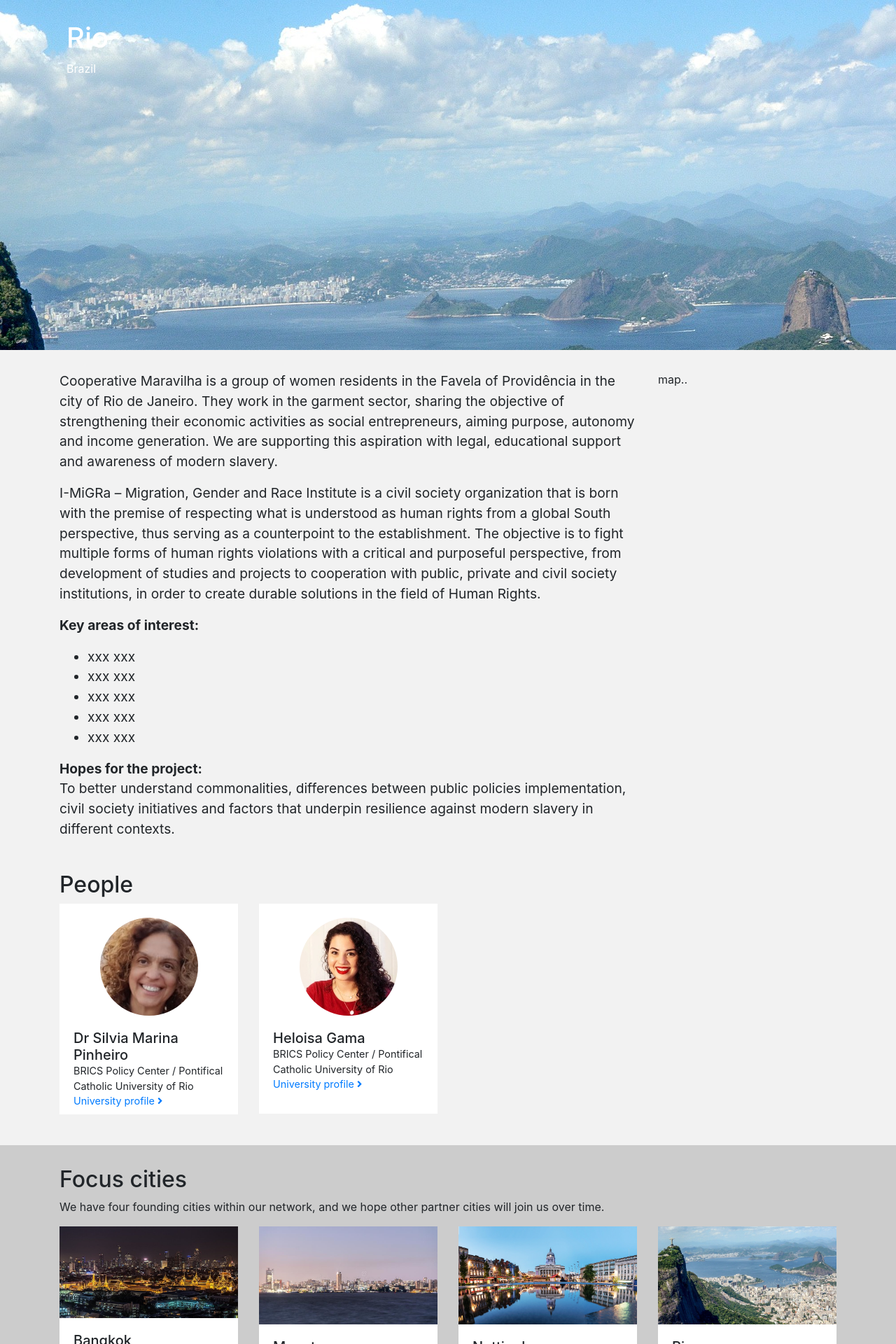
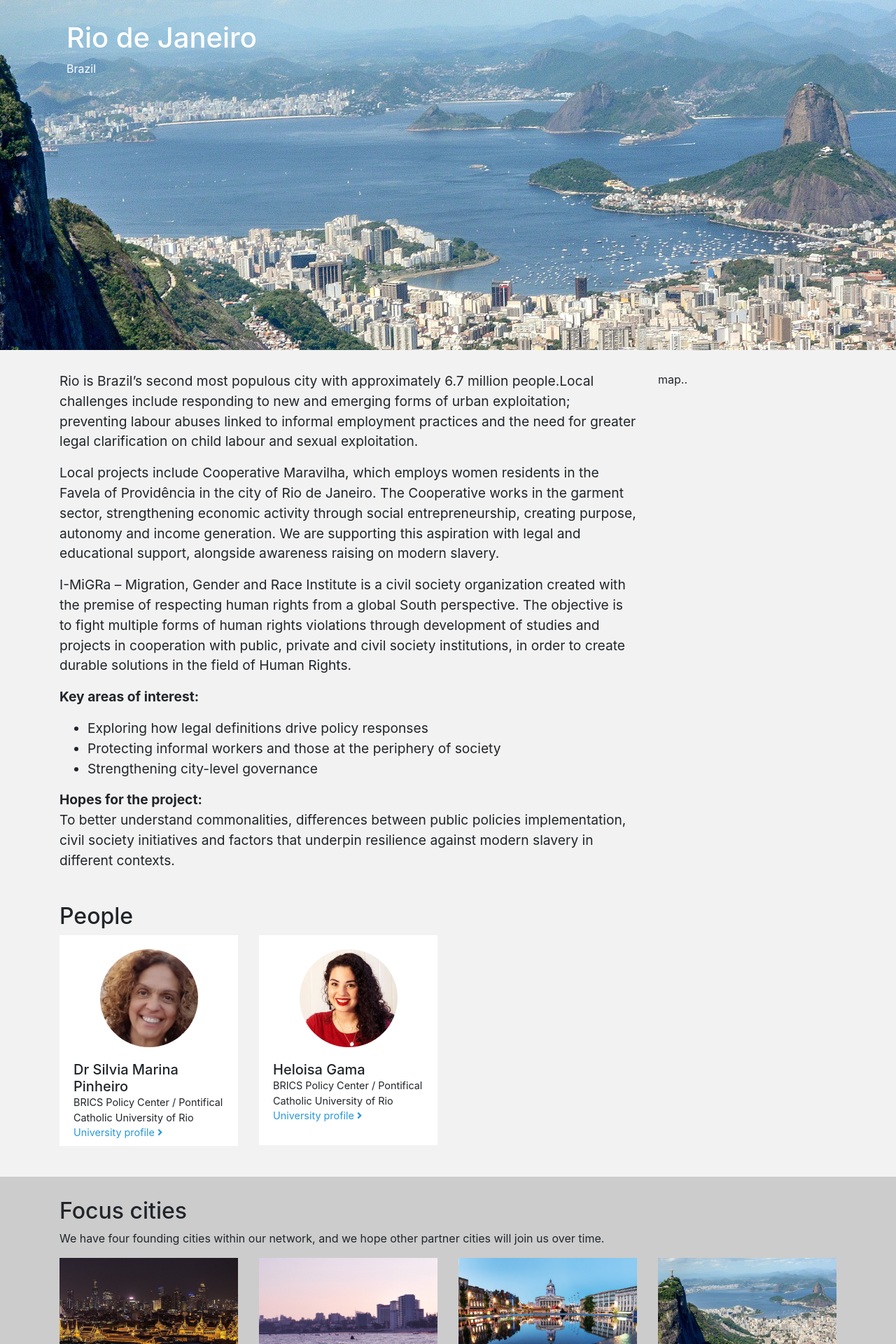
Before and after one commit to gcfos/gcfos.github.io, a Jekyll site: the page built from rio.html, in a window 1280 px wide. Shown: the top 1920 px of the page at 70% size. Built offline with Jekyll 4.4.1, drawn with Linux system fonts in a browser that asks for light colours; some of the changed text lies outside the part shown.

Commit message:
tweak images; draft maputo

```diff
--- a/_layouts/city.html
+++ b/_layouts/city.html
@@ -5,10 +5,10 @@
 <body>
 
   <!-- HEADER -->
-  <div class="header {{ page.city }}">
+  <div class="header {{ page.title }}">
     <div class="container">
       <div class="title">
-        <h1>{{ page.city }}</h1>
+        <h1>{{ page.title }}</h1>
         <p class="hidden-xs">{{ page.country }}</p>
       </div>
     </div>
--- a/assets/style.css
+++ b/assets/style.css
@@ -2,14 +2,14 @@
 
 body            {background: #f2f2f2}
 
-.header         { background-size: cover; min-height: 500px; padding-top: 20px; border-bottom: 0; margin-bottom: 30px}
-.home           {background: url(/images/city.jpg) no-repeat center center;}
-.Nottingham     {background: url(/images/Nottingham.jpg) no-repeat center center;}
-.Rio            {background: url(/images/Rio.jpg) no-repeat top center;}
-.Bangkok        {background: url(/images/Bangkok.jpg) no-repeat center center;}
+.header         { background-size: cover; height: 400px; padding-top: 20px; border-bottom: 0; margin-bottom: 30px}
+.home           {background: url(/images/city.jpg) no-repeat top center;}
+.Nottingham     {background: url(/images/Nottingham.jpg) no-repeat top center;}
+.Rio            {background: url(/images/Rio.jpg) no-repeat top left;}
+.Bangkok        {background: url(/images/Bangkok.jpg) no-repeat center left;}
+.Maputo        {background: url(/images/Maputo.jpg) no-repeat center 75%;}
 
-
-.header .title  {width: 50%; color: white; /*background: rgba(204, 204, 204, 0.8);*/ padding: 10px; }
+.header .title  {color: white; /*background: rgba(204, 204, 204, 0.8);*/ padding: 10px; }
 .title p        {margin-botton: 0}
 
 footer          {background: #c3c3c3; padding: 50px 0; margin-top: 30px;}
@@ -24,6 +24,8 @@
 h2              {margin-top: 30px}
 .intro          {font-size: 120%}
 
+.btn-primary    { color: #fff; background-color: #2898DA; border-color: #2898DA; }
+a               {color: #2898DA}
 
 /* cards */
 .card           {border: none; border-radius: 0}
@@ -40,8 +42,34 @@
 
 
 
+/* larger devices */
+
+@media (min-width:  768px) {
+  /* center so less sky */
+  .header         { background-size: cover; height: 500px; padding-top: 20px; border-bottom: 0; margin-bottom: 30px}
+  .home           {background: url(/images/city.jpg) no-repeat center center;}
+  .Nottingham     {background: url(/images/Nottingham.jpg) no-repeat center center;}
+  .Rio            {background: url(/images/Rio.jpg) no-repeat center center;}
+  .Bangkok        {background: url(/images/Bangkok.jpg) no-repeat center center;}
+  .Maputo        {background: url(/images/Maputo.jpg) no-repeat center center;}
+}
 
 
+@media (min-width:  992px) {
+  /* bottom so even less sky */
+  .header         { background-size: cover; height: 500px; padding-top: 20px; border-bottom: 0; margin-bottom: 30px}
+  .home           {background: url(/images/city.jpg) no-repeat bottom center;}
+  .Nottingham     {background: url(/images/Nottingham.jpg) no-repeat center center;}
+  .Rio            {background: url(/images/Rio.jpg) no-repeat center center;}
+  .Bangkok        {background: url(/images/Bangkok.jpg) no-repeat bottom center;}
+  .Maputo        {background: url(/images/Maputo.jpg) no-repeat bottom center;}
+  .header .title  {width: 70%;}
+}
+
+
+@media (min-width: 1200px) {
+  .header .title  {width: 50%;}
+}
 
 /*
  * Font Awesome Free 5.8.1 by @fontawesome - https://fontawesome.com
--- a/index.html
+++ b/index.html
@@ -36,7 +36,10 @@
   <div class="row">
     <div class="col-lg">
       <h2>Reports</h2>
-      <p style="height: 300px; background: white"> video... pdf... etc</p>
+      <p>A short film about the first workshop to begin the construction of a network of global cities engaged in the eradication of modern slavery</p>
+      <div class="embed-responsive embed-responsive-16by9">
+        <iframe src="https://player.vimeo.com/video/420383178" frameborder="0" allow="autoplay; fullscreen" allowfullscreen></iframe>
+      </div>
     </div>
   </div> <!-- end row -->
 
--- a/rio.html
+++ b/rio.html
@@ -1,6 +1,6 @@
 ---
 layout: city
-title: Rio
+title: Rio de Janeiro
 city: Rio
 country: Brazil
 ---
@@ -8,16 +8,15 @@
   <!-- RESEARCH INTRO -->
   <div class="row">
     <div class="col-md-9 intro">
-      <p>Cooperative Maravilha is a group of women residents in the Favela of Providência in the city of Rio de Janeiro. They work in the garment sector, sharing the objective of strengthening their economic activities as social entrepreneurs, aiming purpose, autonomy and income generation. We are supporting this aspiration with legal, educational support and awareness of modern slavery.</p>
-      <p>I-MiGRa – Migration, Gender and Race Institute is a civil society organization that is born with the premise of respecting what is understood as human rights from a global South perspective, thus serving as a counterpoint to the establishment. The objective is to fight multiple forms of human rights violations with a critical and purposeful perspective, from development of studies and projects to cooperation with public, private and civil society institutions, in order to create durable solutions in the field of Human Rights.</p>
+      <p>Rio is Brazil’s second most populous city with approximately 6.7 million people.Local challenges include responding to new and emerging forms of urban exploitation; preventing labour abuses linked to informal employment practices and the need for greater legal clarification on child labour and sexual exploitation.</p>
+      <p>Local projects include Cooperative Maravilha, which employs women residents in the Favela of Providência in the city of Rio de Janeiro. The Cooperative works in the garment sector, strengthening economic activity through social entrepreneurship, creating purpose, autonomy and income generation. We are supporting this aspiration with legal and educational support, alongside awareness raising on modern slavery.</p>
+      <p>I-MiGRa – Migration, Gender and Race Institute is a civil society organization created with the premise of respecting human rights from a global South perspective. The objective is to fight multiple forms of human rights violations  through development of studies and projects in cooperation with public, private and civil society institutions, in order to create durable solutions in the field of Human Rights.</p>
 
       <p><b>Key areas of interest:</b></p>
       <ul>
-        <li>xxx xxx</li>
-        <li>xxx xxx</li>
-        <li>xxx xxx</li>
-        <li>xxx xxx</li>
-        <li>xxx xxx</li>
+        <li>Exploring how legal definitions drive policy responses</li>
+        <li>Protecting informal workers and those at the periphery of society</li>
+        <li>Strengthening city-level governance</li>
       </ul>
 
       <p><b>Hopes for the project:</b><br/>
```
Also changed, not shown: 404.html (+22 -4 lines), _data/cities.yaml (+6 -4 lines), maputo.html (added, +28 -0 lines), images/Bangkok.jpg, images/Bangkok.thumb.jpg, images/Maputo.jpg (added), images/Maputo.thumb.jpg, images/Nottingham.jpg, images/Rio.jpg, images/city.jpg.
